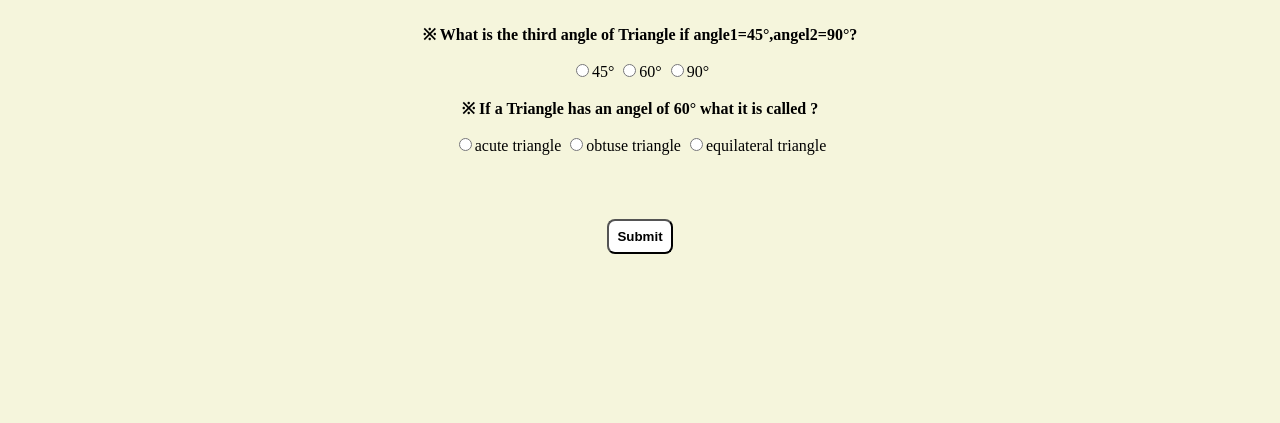
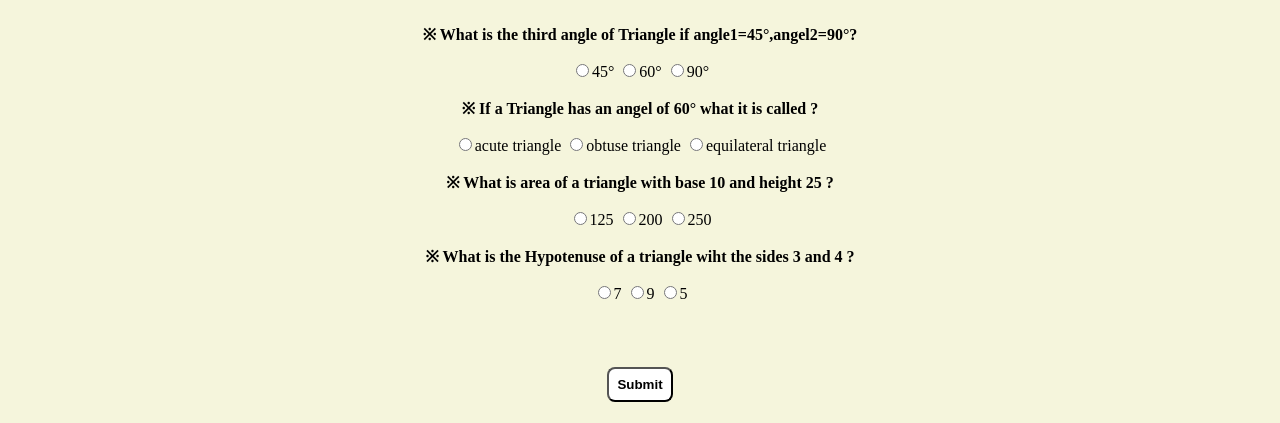
Before and after one commit to rahulljainn/fun-with-triangle, a plain HTML site: page quiz.html in a window 1280 px wide. Shown: the part 377-800 px from the top of the page. Drawn offline with Linux system fonts and the light colour scheme.

Commit message:
update-quiz-ques

```diff
--- a/quiz.html
+++ b/quiz.html
@@ -29,6 +29,16 @@
        <label><input type="radio" name="question2" value="acute triangle" />acute triangle</label>
        <label><input type="radio" name="question2" value="obtuse triangle" />obtuse triangle</label>
        <label><input type="radio" name="question2" value="equilateral triangle" />equilateral triangle</label>
+
+       <p class="quiz-ques"> ※ What is area of a triangle with base 10 and height 25 ?</p>
+       <label><input type="radio" name="question3" value="125" />125</label>
+       <label><input type="radio" name="question3" value="200" />200</label>
+       <label><input type="radio" name="question3" value="250" />250</label>
+
+       <p class="quiz-ques"> ※ What is the Hypotenuse of a triangle wiht the sides 3 and 4 ?</p>
+       <label><input type="radio" name="question4" value="7" />7</label>
+       <label><input type="radio" name="question4" value="9" />9</label>
+       <label><input type="radio" name="question4" value="5" />5</label>
     </form>
     <div id="outputBox"></div>
     <button id="submitAnswer"> Submit</button>
--- a/quiz.js
+++ b/quiz.js
@@ -2,7 +2,7 @@ const Quizform=document.querySelector(".quizForm")
 const output=document.querySelector("#outputBox")
 const submitbtn=document.querySelector("#submitAnswer")
 
-const correctanswer=["45°","equilateral triangle"]
+const correctanswer=["45°","equilateral triangle","125","5"]
 
 function calculatescore(){
     let score=0;
```
